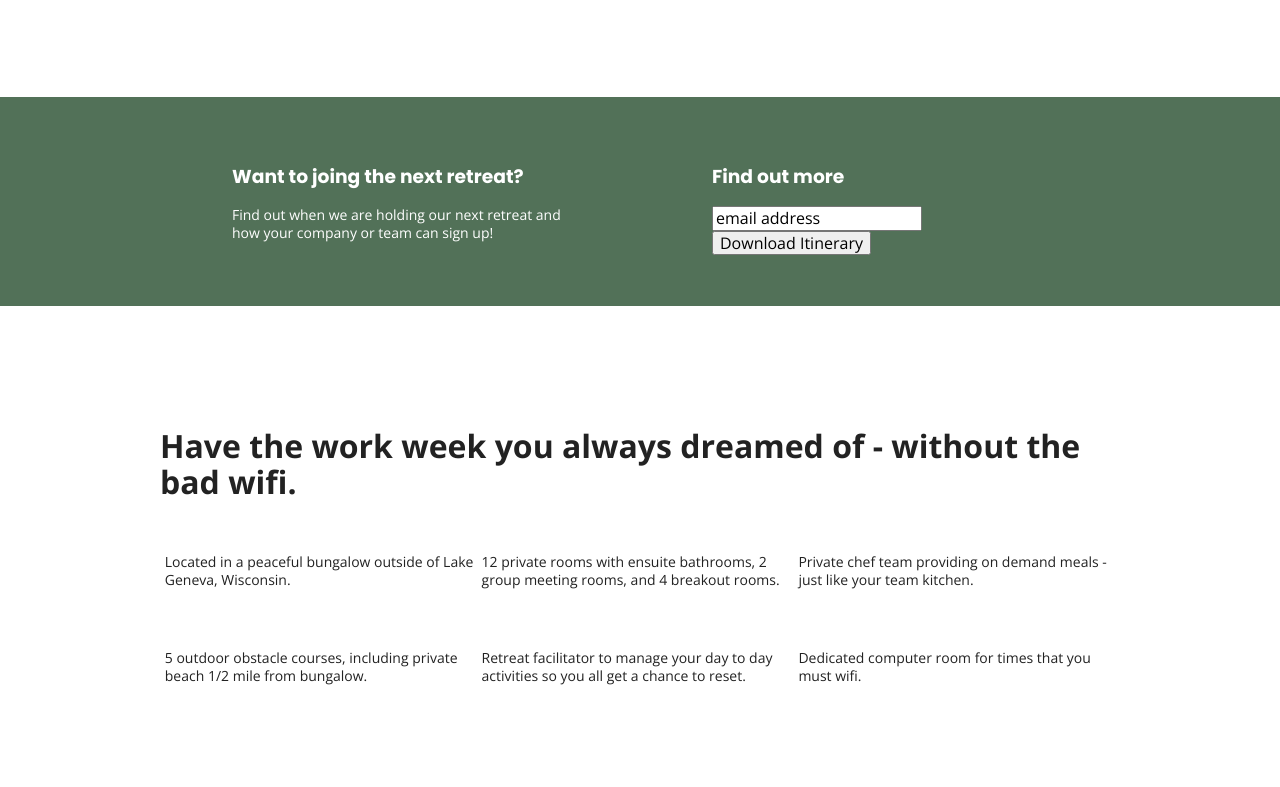
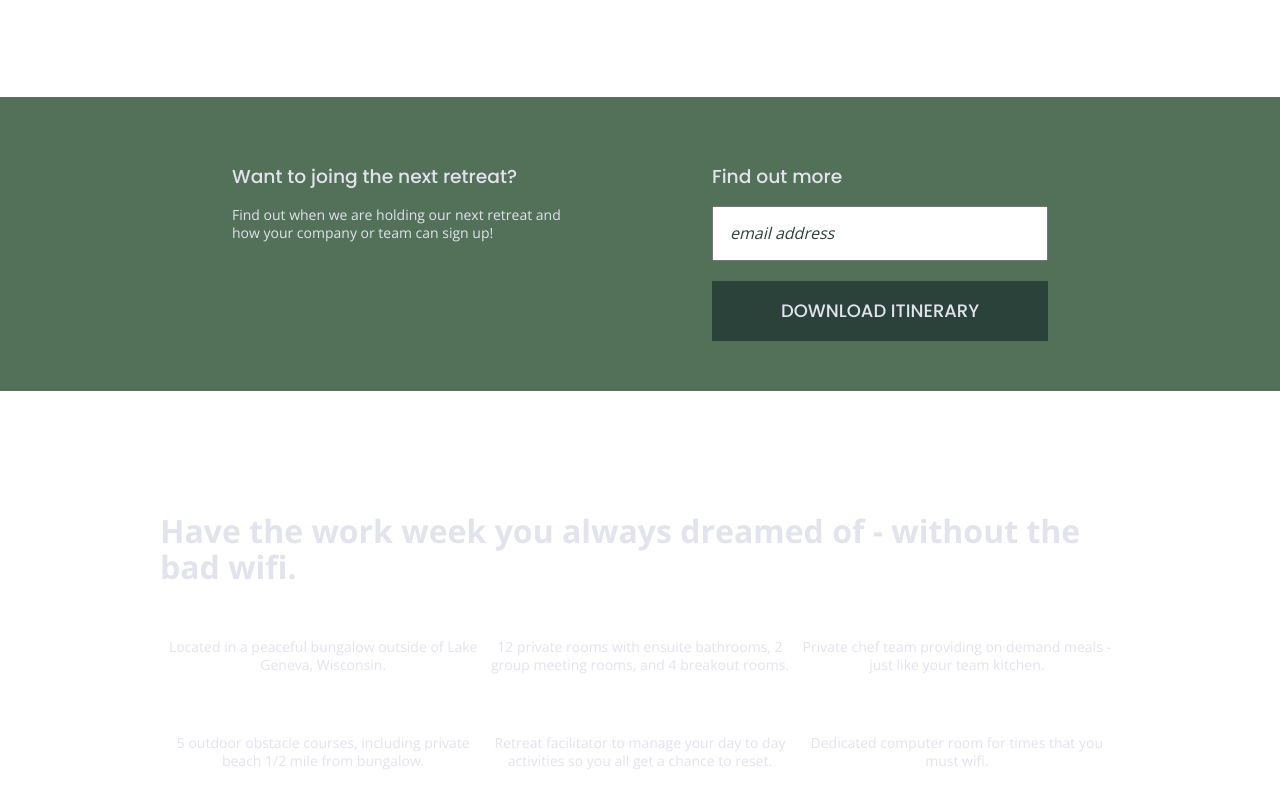
Before and after one commit to christina-lynn/project-unplugged-retreat, a website built with Parcel: page index.html in a window 1280 px wide. Shown: the part 306-1093 px from the top of the page. Built offline with nearby package versions, Linux system fonts and the light colour scheme.

Commit message:
added all remaining text styles to main.css

```diff
--- a/css/main.css
+++ b/css/main.css
@@ -97,12 +97,14 @@ body {
   font-family: 'Open Sans', sans-serif;
   font-size: 1em;
   text-align: left;
+  color: #e2e3ed;
 }
 
 ul,
 ol {
   font-size: 1.125em;
   list-style-type: none;
+  text-transform: uppercase;
 }
 
 a {
@@ -113,18 +115,20 @@ a {
 h2 {
   font-family: 'Poppins', sans-serif;
   font-size: 1.875em;
+  font-weight: 500;
 }
 
-h3 {
+h3, h4 {
   font-family: 'Poppins', sans-serif;
   font-size: 1.125em,
   margin: 20px 0;
+  font-weight: 500;
 }
 
 p {
-  font-family: 'Open Sans', sans-serif;
   font-size: .875em;
   line-height: 1.285em;
+  font-weight: normal;
 }
 
 img {
@@ -160,7 +164,6 @@ address p {
 
    header {
     background: #202322;
-    color: #ffffff;
     padding: 15px 0;
    }
 
@@ -175,6 +178,7 @@ address p {
    .header-divider {
     width: 100%;
     height: 1px;
+    background: #3a3a3a;
     margin: 10px 0 20px 0;
    }
 
@@ -196,7 +200,6 @@ address p {
     flex-direction: column;
     margin: 0;
     background: #202322;
-    color: #ffffff;
    }
 
    footer p{
@@ -249,7 +252,6 @@ address p {
     align-items: center;
     flex-flow: row wrap;
     background: #527158;
-    color: #ffffff;
    }
 
 
@@ -276,6 +278,7 @@ address p {
    .features article {
     width: 64%;
     margin: 30px 0;
+    text-align: center;
    }
 
    .features p {
@@ -289,7 +292,6 @@ address p {
     justify-content: center;
     flex-flow: row wrap;
     background: #2a423a;
-    color: #ffffff;
    }
 
    .reviews h2 {
@@ -311,7 +313,6 @@ address p {
     align-items: center;
     flex-flow: row wrap;
     background: #527158;
-    color: #ffffff;
   }
 
   .map {
@@ -324,7 +325,6 @@ address p {
     align-items: center;
     flex-flow: row wrap;
     background: #2a423a;
-    color: #ffffff;
   }
 
   .contact-content p {
@@ -342,7 +342,6 @@ address p {
     align-items: center;
     flex-flow: row wrap;
     background: #527158;
-    color: #ffffff;
    }
 
    .faq .content-wrapper {
@@ -358,9 +357,38 @@ address p {
    }
 
    .faq-content {
-    margin-bottom: 50px;
+    margin-bottom: 30px;
    }
 
+
+
+
+
+aside .form {
+  margin-top: 30px;
+}
+
+input[type=text] {
+  box-sizing: border-box;
+  width: 100%;
+  color: #2a423a;
+  font-style: italic;
+  padding: 1em;
+}
+
+input[type=button] {
+  width: 100%;
+  padding: 20px 0;
+  margin-top: 20px;
+  background-color: #2a423a;
+  font-family: 'Poppins', Helvetica, Arial, sans-serif;
+  font-weight: 500;
+  font-size: 1.125em;
+  color: #e2e3ed;
+  border: none;
+  text-align: center;
+  text-transform: uppercase;
+}
 
 /* ==========================================================================
    Helper classes
```
Lines whose indentation alone changed are shown as unchanged.
